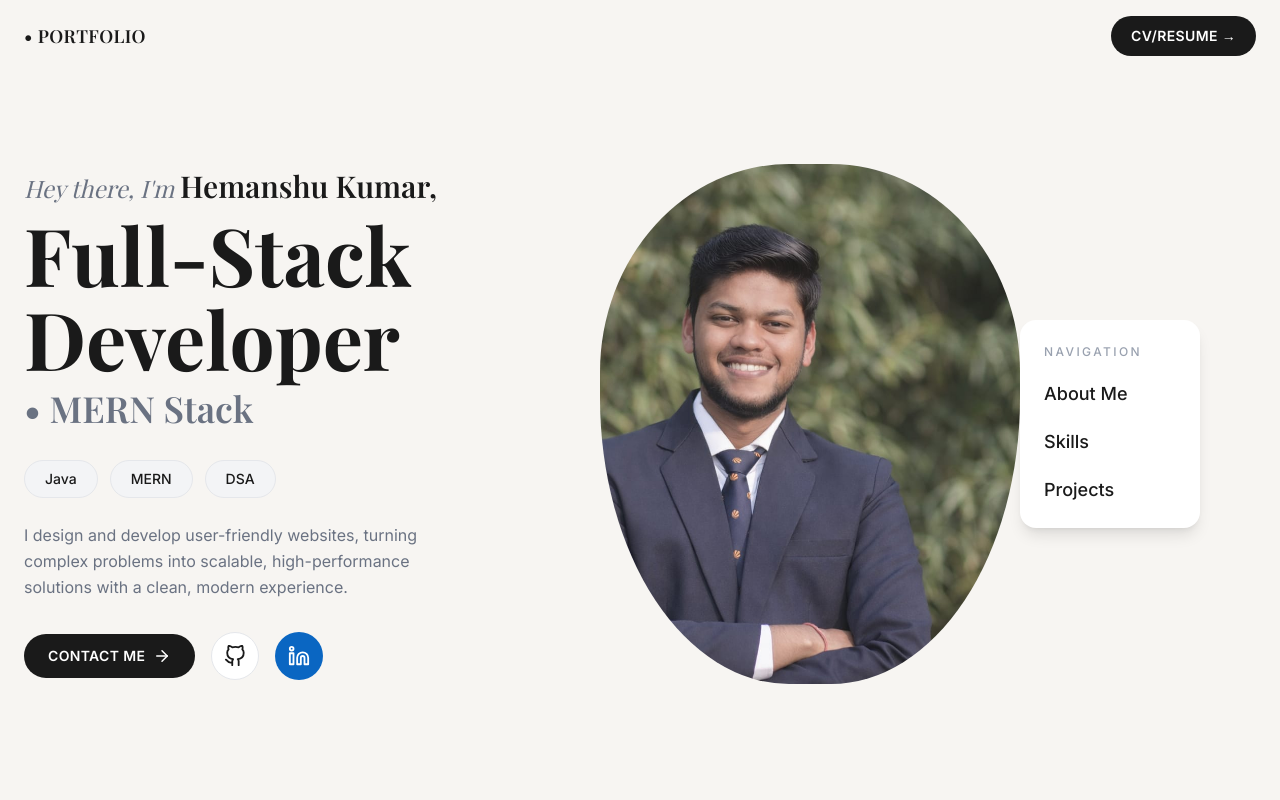
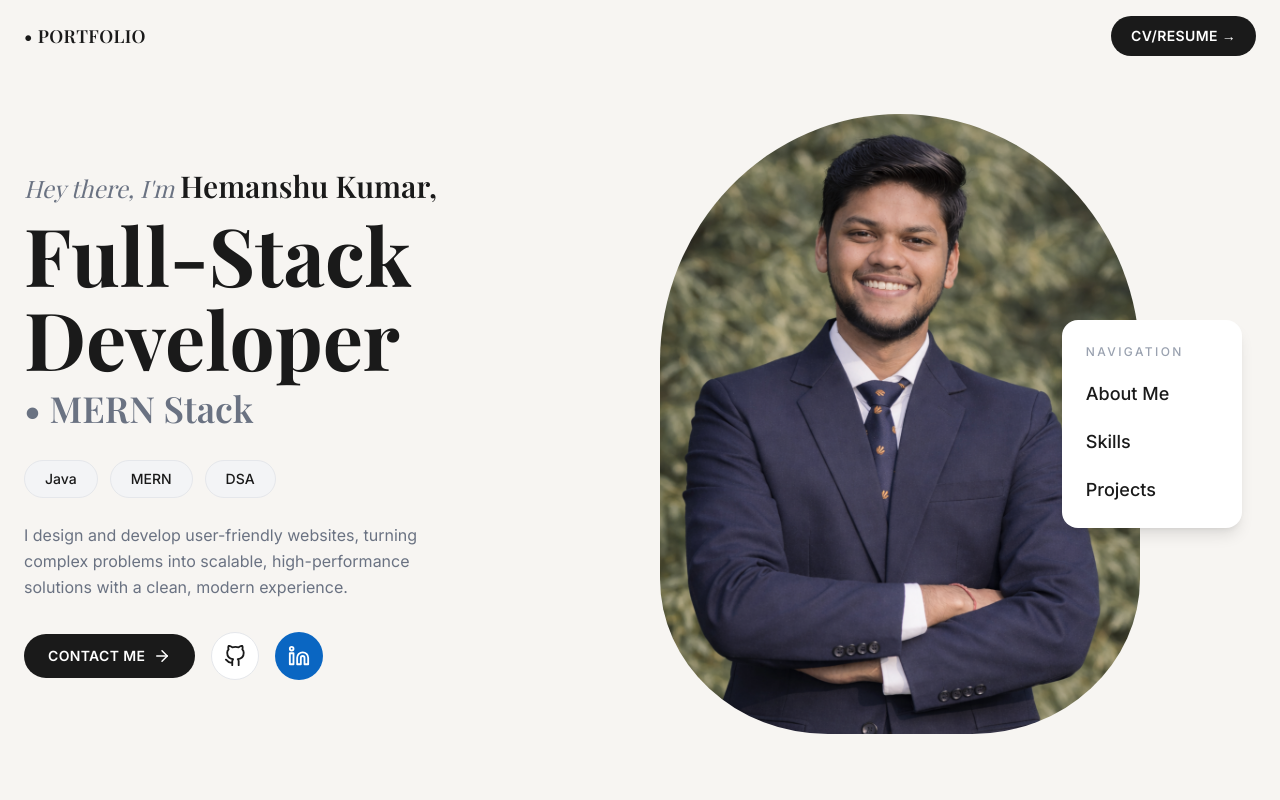
Before and after one commit to Hemanshukumar-dev/formal-Portfolio, a React (Vite) app: page / in a window 1280 px wide. Shown: the top 800 px of the page. Built offline with nearby package versions, Linux system fonts and the light colour scheme.

Commit message:
fixed Hero section UI

```diff
--- a/src/components/Hero.jsx
+++ b/src/components/Hero.jsx
@@ -1,13 +1,10 @@
-// Hero Section — Pixel-perfect 3-column layout: Text | Image | Navigation
-// Uses standard Tailwind classes + arbitrary values (no @theme tokens)
+// Hero Section — 3-column layout with large oval image and overlapping nav card
 import { FiGithub, FiLinkedin, FiArrowRight } from "react-icons/fi";
-import profileImg from "../assets/dp.jpeg";
+import profileImg from "../assets/dp.png";
 
 const Hero = () => {
-  // Skill tags
   const heroTags = ["Java", "MERN", "DSA"];
 
-  // Right-side navigation links (smooth scroll)
   const navLinks = [
     { label: "About Me", href: "#about" },
     { label: "Skills", href: "#skills" },
@@ -20,13 +17,11 @@ const Hero = () => {
       className="min-h-screen bg-[#F7F5F2] flex items-center pt-24 pb-12"
     >
       <div className="max-w-7xl mx-auto px-6 w-full">
-        {/* 3-column grid — text 5 | image+nav 7 */}
         <div className="grid grid-cols-1 lg:grid-cols-12 items-center gap-4">
 
           {/* ── LEFT: Text Content ── */}
           <div className="lg:col-span-5 order-2 lg:order-1">
-
-            {/* Greeting — italic serif, smaller */}
+            {/* Greeting */}
             <p
               className="text-xl md:text-2xl text-gray-500 mb-1"
               style={{ fontFamily: "'Playfair Display', serif", fontStyle: "italic" }}
@@ -40,13 +35,10 @@ const Hero = () => {
               </span>
             </p>
 
-            {/* Main Title — very large serif, 3 lines */}
+            {/* Main Title */}
             <h1
               className="font-bold mt-2"
-              style={{
-                fontFamily: "'Playfair Display', serif",
-                lineHeight: 1.05,
-              }}
+              style={{ fontFamily: "'Playfair Display', serif", lineHeight: 1.05 }}
             >
               <span className="block text-[64px] md:text-[80px] text-[#1A1A1A]">
                 Full-Stack
@@ -59,7 +51,7 @@ const Hero = () => {
               </span>
             </h1>
 
-            {/* Skill Tags — pill style with border */}
+            {/* Skill Tags */}
             <div className="flex flex-wrap gap-3 mt-8">
               {heroTags.map((tag) => (
                 <span
@@ -78,7 +70,7 @@ const Hero = () => {
               modern experience.
             </p>
 
-            {/* Buttons — Contact + Social icons */}
+            {/* Buttons */}
             <div className="flex items-center gap-4 mt-8">
               <a
                 href="#contact"
@@ -86,8 +78,6 @@ const Hero = () => {
               >
                 Contact Me <FiArrowRight size={18} />
               </a>
-
-              {/* GitHub */}
               <a
                 href="https://github.com/Hemanshukumar-dev"
                 target="_blank"
@@ -97,8 +87,6 @@ const Hero = () => {
               >
                 <FiGithub size={22} />
               </a>
-
-              {/* LinkedIn */}
               <a
                 href="http://www.linkedin.com/in/hemanshukumar"
                 target="_blank"
@@ -111,23 +99,30 @@ const Hero = () => {
             </div>
           </div>
 
-          {/* ── CENTER + RIGHT: Image & Nav combined ── */}
-          <div className="lg:col-span-7 order-1 lg:order-2 flex items-center justify-center gap-4">
+          {/* ── RIGHT: Image + Overlapping Nav Card ── */}
+          <div className="lg:col-span-7 order-1 lg:order-2 relative flex justify-center">
 
-            {/* Profile Image — fixed-size oval container */}
+            {/* Profile Image — large rounded-rect / stadium shape */}
             <div
-              className="w-[300px] h-[380px] md:w-[380px] md:h-[480px] lg:w-[420px] lg:h-[520px] overflow-hidden flex-shrink-0"
-              style={{ borderRadius: "45% 45% 45% 45% / 40% 40% 55% 55%" }}
+              className="w-[340px] h-[440px] md:w-[420px] md:h-[540px] lg:w-[480px] lg:h-[620px] overflow-hidden flex-shrink-0"
+              style={{ borderRadius: "50% 50% 35% 35% / 40% 40% 25% 25%" }}
             >
               <img
                 src={profileImg}
                 alt="Hemanshu Kumar"
-                className="w-full h-full object-cover"
+                className="w-full h-full object-cover object-center"
               />
             </div>
 
-            {/* Navigation Card — positioned close to image */}
-            <div className="hidden lg:block bg-white rounded-2xl shadow-lg p-6 w-[180px] flex-shrink-0 -ml-4">
+            {/* Navigation Card — overlapping the image from the right */}
+            <div
+              className="hidden lg:block absolute bg-white rounded-2xl shadow-lg p-6 w-[180px]"
+              style={{
+                right: "2%",
+                top: "50%",
+                transform: "translateY(-50%)",
+              }}
+            >
               <p className="text-xs tracking-[0.2em] uppercase text-gray-400 font-medium mb-5">
                 Navigation
               </p>
@@ -145,8 +140,8 @@ const Hero = () => {
               </ul>
             </div>
 
-            {/* Mobile nav — shown only on small screens */}
-            <div className="lg:hidden bg-white rounded-2xl shadow-lg p-5 w-full max-w-[200px]">
+            {/* Mobile nav */}
+            <div className="lg:hidden mt-4 bg-white rounded-2xl shadow-lg p-5 w-full max-w-[200px]">
               <p className="text-xs tracking-[0.2em] uppercase text-gray-400 font-medium mb-4">
                 Navigation
               </p>
```
Also changed, not shown: src/assets/dp.png (added).
